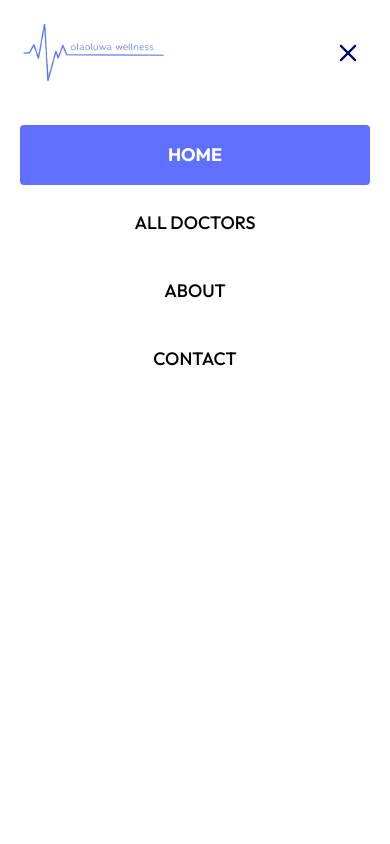
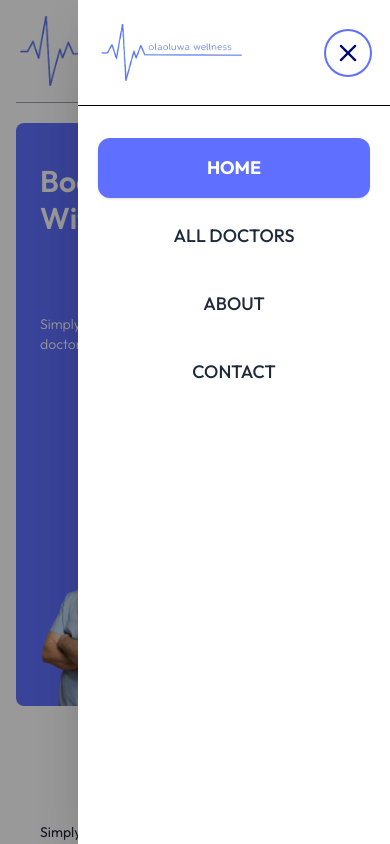
Before and after one commit to Olaoluwa19/olaoluwa-health, a React (Vite) app in the folder frontend/: page / in a window 390 px wide. Both pictures are taken after a click on the button 354 px from the left and 50 px from the top of the page. Shown: the top 844 px of the page. Built offline with nearby package versions, Linux system fonts and the light colour scheme.

Commit message:
fix: fixed pages flickering when i clicked on the navLinks

```diff
--- a/frontend/src/components/Navbar.jsx
+++ b/frontend/src/components/Navbar.jsx
@@ -163,8 +163,26 @@ const Navbar = () => {
 
         {/* Mobile Menu */}
         {showMenu && (
-          <aside className="fixed inset-0 z-20 bg-white md:hidden">
-            <figure className="flex items-center justify-between px-5 py-6">
+          // Backdrop - only when menu is open
+          <div
+            className="fixed inset-0 z-40 bg-black/40 md:hidden transition-opacity duration-300"
+            onClick={closeMenu}
+            aria-hidden="true"
+          />
+        )}
+
+        {/* Right sliding drawer */}
+        <aside
+          className={`
+    fixed top-0 bottom-0 right-0 z-50 w-4/5 max-w-sm bg-white shadow-2xl
+    transform transition-transform duration-300 ease-in-out md:hidden
+    ${showMenu ? "translate-x-0" : "translate-x-full"}
+  `}
+          aria-label="Mobile navigation menu"
+        >
+          <div className="flex flex-col h-full">
+            {/* Header with logo + close */}
+            <div className="flex items-center justify-between px-5 py-6 border-b">
               <img
                 className="w-36 cursor-pointer"
                 src={assets.logo_olaoluwa}
@@ -181,65 +199,85 @@ const Navbar = () => {
                 type="button"
                 onClick={closeMenu}
                 aria-label="Close navigation menu"
-                className="flex items-center py-2 px-2 gap-2 cursor-pointer group"
+                className="p-2 rounded-full hover:bg-gray-100 focus:outline-none focus:ring-2 focus:ring-primary"
               >
                 <img
                   className="w-7 h-7"
                   src={assets.cross_icon}
-                  width="100"
-                  height="100"
                   alt=""
                   aria-hidden="true"
                 />
               </button>
-            </figure>
-            <nav
-              className="flex flex-col items-center gap-2 mt-5 px-5 text-lg font-medium"
-              aria-label="mobile-nav"
-            >
+            </div>
+
+            {/* Navigation links */}
+            <nav className="flex-1 px-5 py-8 overflow-y-auto">
+              <ul className="flex flex-col gap-2 text-lg font-medium">
+                <li>
                   <NavLink
                     className={({ isActive }) =>
-                  `w-full text-center py-4 px-4 ${isActive ? "text-white bg-primary rounded font-bold" : ""}`
+                      `block w-full text-center py-4 px-6 rounded-xl transition-colors ${
+                        isActive
+                          ? "text-white bg-primary font-bold shadow-sm"
+                          : "text-gray-800 hover:bg-gray-100"
+                      }`
                     }
-                onClick={() => setShowMenu(false)}
+                    onClick={closeMenu}
                     to="/"
                     end
                   >
                     HOME
                   </NavLink>
+                </li>
+                <li>
                   <NavLink
                     className={({ isActive }) =>
-                  `w-full text-center py-4 px-4 ${isActive ? "text-white bg-primary rounded font-bold" : ""}`
+                      `block w-full text-center py-4 px-6 rounded-xl transition-colors ${
+                        isActive
+                          ? "text-white bg-primary font-bold shadow-sm"
+                          : "text-gray-800 hover:bg-gray-100"
+                      }`
                     }
-                onClick={() => setShowMenu(false)}
+                    onClick={closeMenu}
                     to="/doctors"
-                end
                   >
                     ALL DOCTORS
                   </NavLink>
+                </li>
+                <li>
                   <NavLink
                     className={({ isActive }) =>
-                  `w-full text-center py-4 px-4 ${isActive ? "text-white bg-primary rounded font-bold" : ""}`
+                      `block w-full text-center py-4 px-6 rounded-xl transition-colors ${
+                        isActive
+                          ? "text-white bg-primary font-bold shadow-sm"
+                          : "text-gray-800 hover:bg-gray-100"
+                      }`
                     }
-                onClick={() => setShowMenu(false)}
+                    onClick={closeMenu}
                     to="/about"
-                end
                   >
                     ABOUT
                   </NavLink>
+                </li>
+                <li>
                   <NavLink
                     className={({ isActive }) =>
-                  `w-full text-center py-4 px-4 ${isActive ? "text-white bg-primary rounded font-bold" : ""}`
+                      `block w-full text-center py-4 px-6 rounded-xl transition-colors ${
+                        isActive
+                          ? "text-white bg-primary font-bold shadow-sm"
+                          : "text-gray-800 hover:bg-gray-100"
+                      }`
                     }
-                onClick={() => setShowMenu(false)}
+                    onClick={closeMenu}
                     to="/contact"
-                end
                   >
                     CONTACT
                   </NavLink>
+                </li>
+              </ul>
             </nav>
+          </div>
         </aside>
-        )}
       </div>
     </header>
   );
```
Lines whose indentation alone changed are shown as unchanged.
